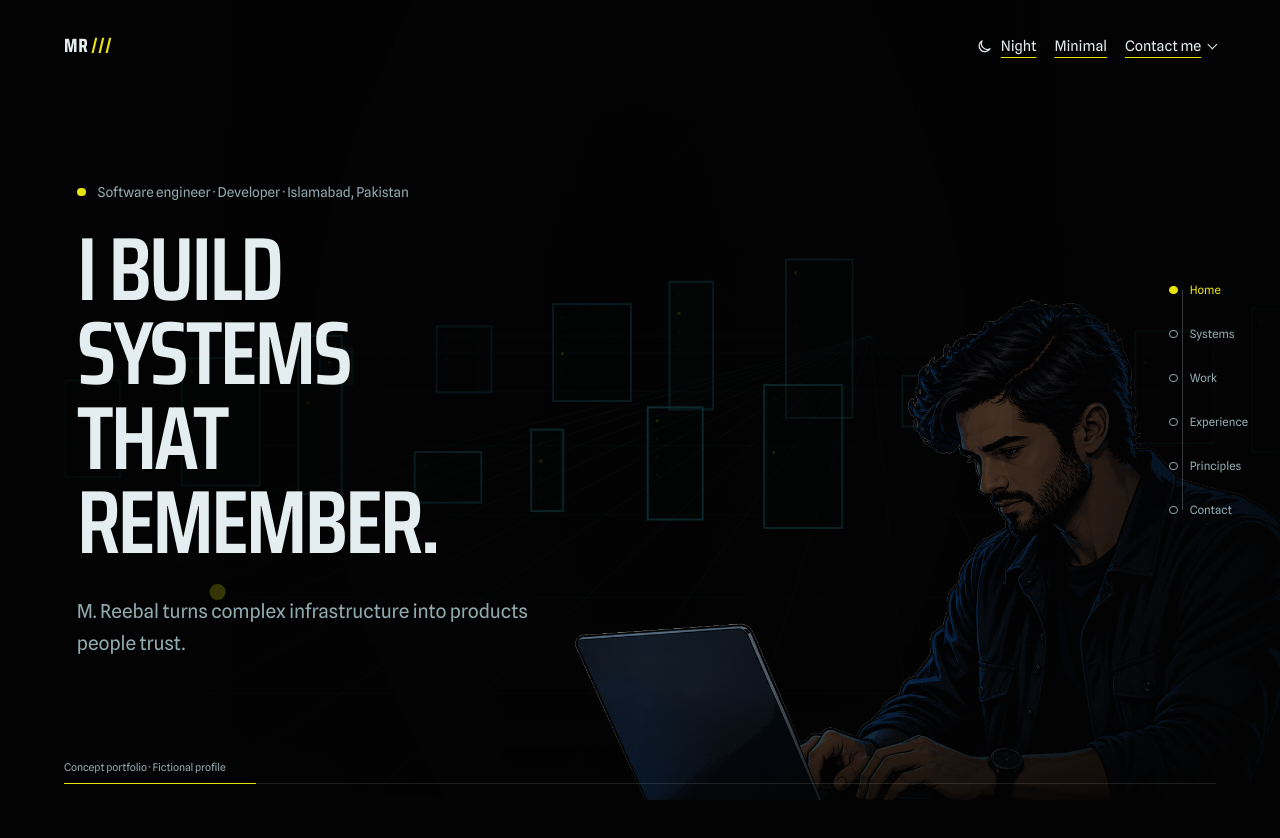
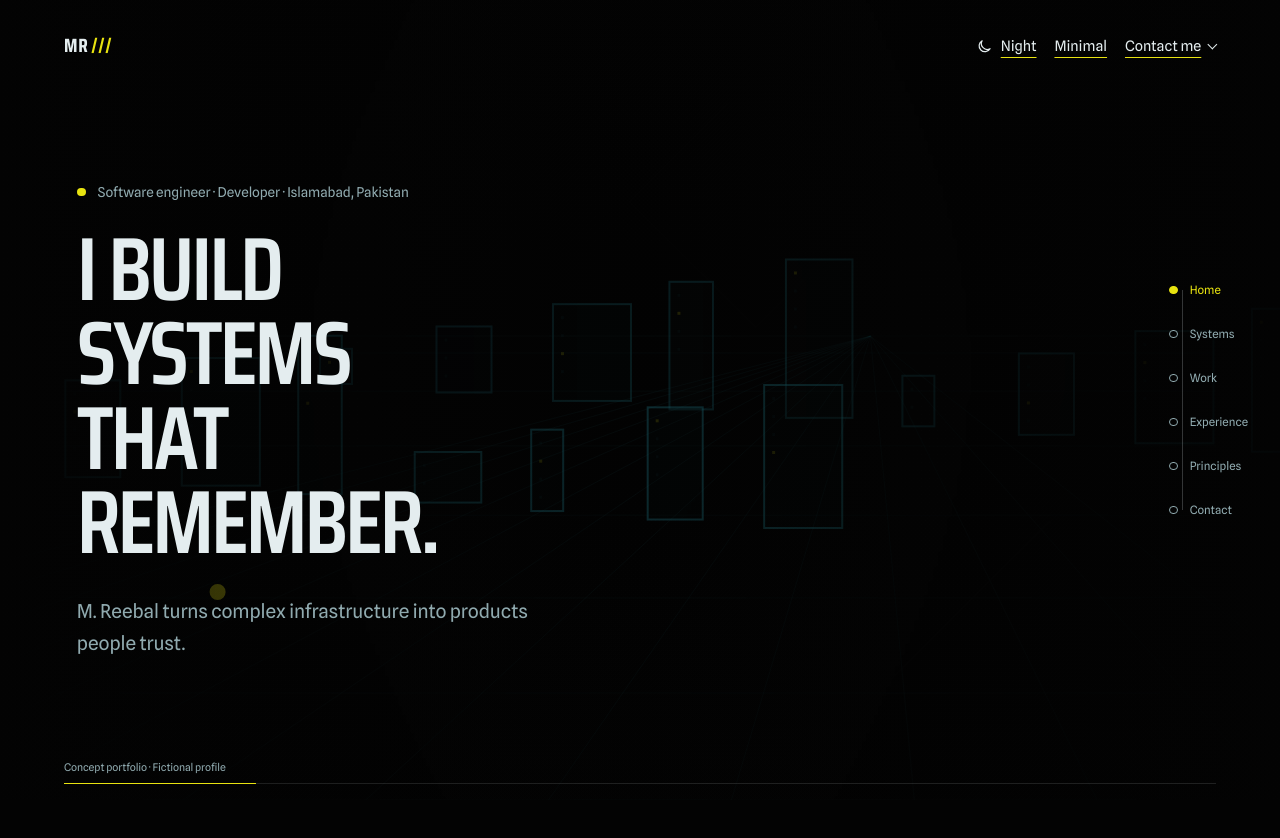
Before and after one commit to Reiixd/Portfolio-Site, a React (Vite) app: page / in a window 1280 px wide. Shown: the top 838 px of the page. Built offline with nearby package versions, Linux system fonts and the light colour scheme.

Commit message:
remove hero

```diff
--- a/index.html
+++ b/index.html
@@ -6,7 +6,7 @@
     <meta name="theme-color" content="#050607" />
     <meta name="description" content="Alex Ren is a fictional software engineer who builds durable systems and thoughtful products." />
     <link rel="icon" href="/favicon.svg" type="image/svg+xml" />
-    <title>Alex Ren · Software Engineer</title>
+    <title>Muhammad Reebal · Software Engineer</title>
   </head>
   <body>
     <div id="root"></div>
--- a/src/App.jsx
+++ b/src/App.jsx
@@ -388,7 +388,7 @@ export default function App() {
           <div data-sc-world className="world-stage">
             <WorldCanvas worldRef={worldRef} totalWeight={totalWeight} />
 
-            <figure className="hero-figure" aria-hidden="true">
+            {/* <figure className="hero-figure" aria-hidden="true">
               <img
                 src={profile.heroImage}
                 alt=""
@@ -396,7 +396,7 @@ export default function App() {
                 height="1054"
                 decoding="async"
               />
-            </figure>
+            </figure> */}
 
             <div className="world-depth world-depth--near" aria-hidden="true" />
             <div className="world-depth world-depth--far" aria-hidden="true" />
```
